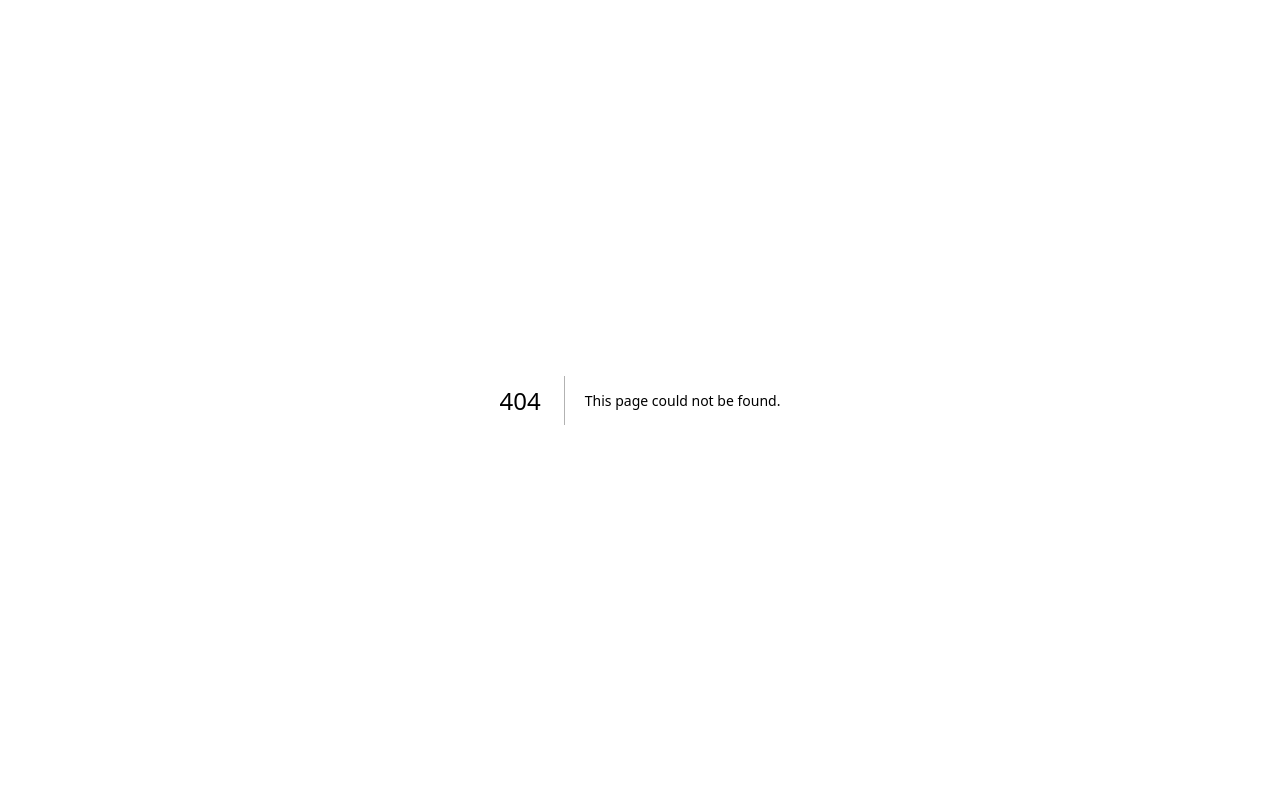
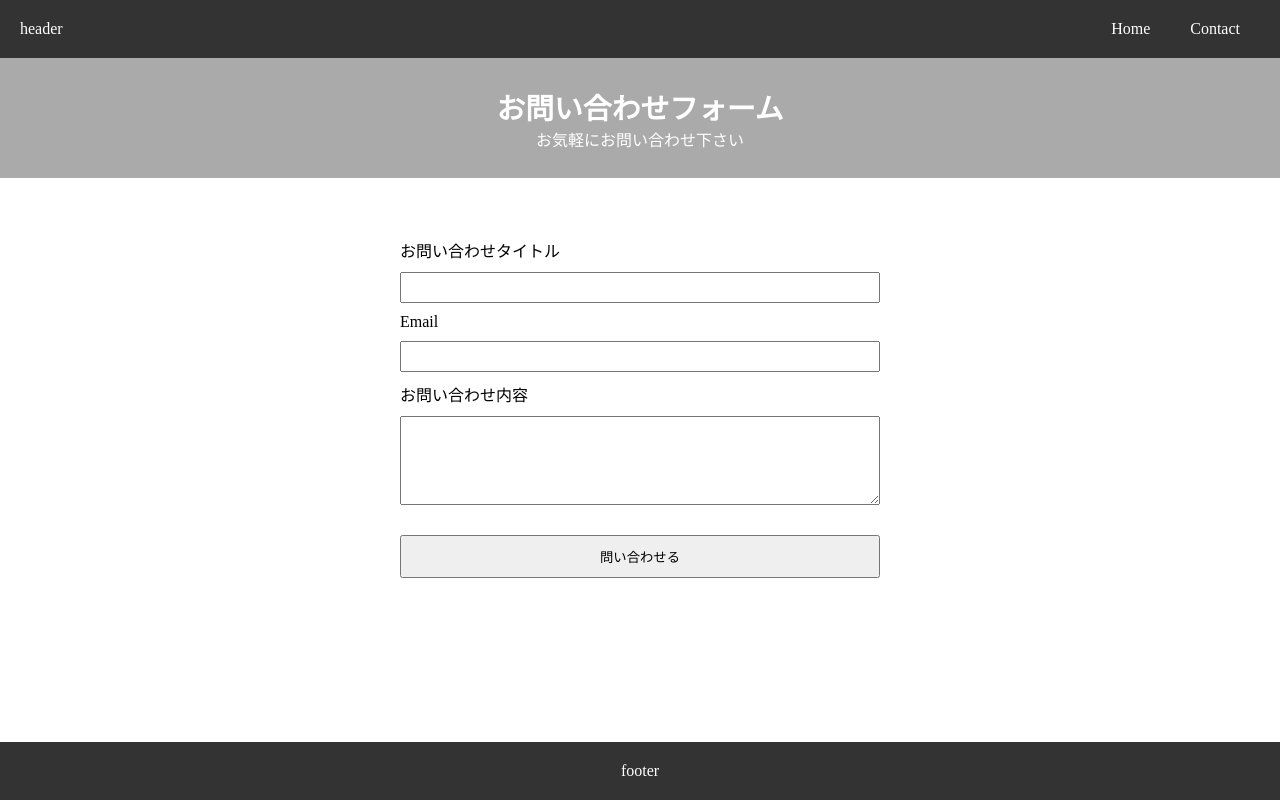
Before and after one commit to bluecode-jp/simple-web-next, a Next.js app: page /contact in a window 1280 px wide. Before the commit this address had no page. Built offline with nearby package versions, Linux system fonts and the light colour scheme.

Commit message:
1st commit

```diff
--- /dev/null
+++ b/app/contact/layout.js
@@ -0,0 +1,5 @@
+export const metadata = { title: "Simple Web React - Contact" };
+
+export default function ContactLayout({ children }) {
+    return children;
+}
--- /dev/null
+++ b/app/contact/page.js
@@ -0,0 +1,110 @@
+'use client'
+import styles from './page.module.css';
+import { useForm } from 'react-hook-form';
+import { useState } from 'react';
+
+export default function Contact() {
+
+    // react-hook-formの設定
+    const { register, handleSubmit, formState: { errors }, reset } = useForm({ mode: "onChange" });
+    // ボタン制御のため追加
+    const [isSubmit, setIsSubmit] = useState(false); // 送信中か？
+    const [buttonText, setButtonText] = useState("問い合わせる"); // ボタンのテキスト表示変更用
+
+    // 問合せクリック時（formサブミット時）
+    const _onSubmit = async (data) => {
+
+        // 状態変更
+        setIsSubmit(true);
+        setButtonText("送信中・・・")
+
+        // sleep
+        await new Promise(resolve => setTimeout(resolve, 2000));
+
+        // 値の表示（OKだったときの処理）
+        // alert(`title=${data.title}, email=${data.email}, message=${data.message}`);
+
+        // API連携
+        const api_url = "http://localhost:3333/contacts";
+
+        try {
+            // API問い合わせ
+            const result = await fetch(api_url, {
+                method: "POST",
+                headers: {
+                    "Content-type": "application/json",
+                },
+                body: JSON.stringify({
+                    title: data.title,
+                    email: data.email,
+                    message: data.message
+                })
+            });
+
+            // 結果をJSONにして取得
+            const json = await result.json();
+
+            // メッセージをalertで表示
+            alert(json.message);
+
+        } catch (error) {
+            // エラーならエラー内容表示
+            alert(error.message);
+        }
+
+
+        // 値のリセット
+        reset();
+
+        // 状態戻し
+        setButtonText("問い合わせる");
+        setIsSubmit(false);
+    }
+
+    return (
+        <main>
+            <section className={styles.hero}>
+                <h1>お問い合わせフォーム</h1>
+                <p>お気軽にお問い合わせ下さい</p>
+            </section>
+            <section className={styles.formContainer}>
+                <form className={styles.contactForm} onSubmit={handleSubmit(_onSubmit)}>
+
+                    <label htmlFor='title'>お問い合わせタイトル</label>
+                    <input type='text' id='title' {...register("title", {
+                        required: "お問い合わせタイトルは必須です。",
+                        maxLength: {
+                            value: 10,
+                            message: "10文字以内で入力して下さい。"
+                        }
+                    })} />
+                    {errors.title && <p className={styles.errorMessage}>{errors.title.message}</p>}
+
+                    <label htmlFor='email'>Email</label>
+                    <input type='text' id='email' {...register("email", {
+                        required: "Emailは必須です。",
+                        pattern: {
+                            value: /^[^@\s]+@[^@\s]+\.[^@\s]+$/,
+                            message: "Emailを正しい形式で入力して下さい。"
+                        }
+                    })} />
+                    {errors.email && <p className={styles.errorMessage}>{errors.email.message}</p>}
+
+                    <label htmlFor='message'>お問い合わせ内容</label>
+                    <textarea id='message' rows={5} {...register("message", {
+                        required: "お問い合わせ内容は必須です。",
+                        maxLength: {
+                            value: 20,
+                            message: "20文字以内で入力して下さい。"
+                        }
+                    })}></textarea>
+                    {errors.message && <p className={styles.errorMessage}>{errors.message.message}</p>}
+
+                    {/* 状態によりボタンの表示を変更 */}
+                    <button type='submit' id='button' disabled={isSubmit}>{buttonText}</button>
+
+                </form>
+            </section>
+        </main>
+    );
+}
--- /dev/null
+++ b/app/contact/page.module.css
@@ -0,0 +1,47 @@
+.hero {
+    background-color: #aaa;
+    height: 120px;
+    display: flex;
+    flex-direction: column;
+    justify-content: center;
+    align-items: center;
+}
+
+.hero h1 {
+    font-size: 1.8rem;
+    color: #fff;
+}
+
+.hero p {
+    font-size: 1.0rem;
+    color: #fff;
+}
+
+.contactForm {
+    display: flex;
+    flex-direction: column;
+    width: 500px;
+    margin: 50px auto;
+    padding: 10px;
+    gap: 10px;
+}
+
+.contactForm input,
+.contactForm textarea {
+    padding: 6px;
+}
+
+.contactForm button {
+    margin-top: 20px;
+    padding: 10px;
+}
+
+.errorMessage {
+    font-size: 0.8rem;
+    color: #f00;
+}
+
+/* 利用せず、別の方法で表示を制御。
+.errorMessage.show {
+    display: block;
+} */
--- a/app/globals.css
+++ b/app/globals.css
@@ -1,49 +1,18 @@
-:root {
-  --background: #ffffff;
-  --foreground: #171717;
+* {
+    margin: 0;
+    padding: 0;
+    box-sizing: border-box;
 }
 
-@media (prefers-color-scheme: dark) {
-  :root {
-    --background: #0a0a0a;
-    --foreground: #ededed;
-  }
+/* 以下、footerをbottomに常時表示するための記述 */
+/* Next.jsでは、bodyのエレメントに対して設定 */
+
+body {
+    display: flex;
+    flex-direction: column;
+    min-height: 100vh;
 }
 
-html {
-  height: 100%;
+main {
+    flex: 1;
 }
-
-html,
-body {
-  max-width: 100vw;
-  overflow-x: hidden;
-}
-
-body {
-  min-height: 100%;
-  display: flex;
-  flex-direction: column;
-  color: var(--foreground);
-  background: var(--background);
-  font-family: Arial, Helvetica, sans-serif;
-  -webkit-font-smoothing: antialiased;
-  -moz-osx-font-smoothing: grayscale;
-}
-
-* {
-  box-sizing: border-box;
-  padding: 0;
-  margin: 0;
-}
-
-a {
-  color: inherit;
-  text-decoration: none;
-}
-
-@media (prefers-color-scheme: dark) {
-  html {
-    color-scheme: dark;
-  }
-}
--- a/app/layout.js
+++ b/app/layout.js
@@ -1,25 +1,21 @@
-import { Geist, Geist_Mono } from "next/font/google";
 import "./globals.css";
 
-const geistSans = Geist({
-  variable: "--font-geist-sans",
-  subsets: ["latin"],
-});
-
-const geistMono = Geist_Mono({
-  variable: "--font-geist-mono",
-  subsets: ["latin"],
-});
+// 共通画面読み込み
+import Header from '../components/header';
+import Footer from '../components/footer';
 
 export const metadata = {
-  title: "Create Next App",
-  description: "Generated by create next app",
+  title: "Simple Web React",
 };
 
 export default function RootLayout({ children }) {
   return (
-    <html lang="en" className={`${geistSans.variable} ${geistMono.variable}`}>
-      <body>{children}</body>
+    <html lang="ja">
+      <body>
+        <Header />
+        {children}
+        <Footer />
+      </body>
     </html>
   );
 }
--- a/app/page.module.css
+++ b/app/page.module.css
@@ -1,142 +1,62 @@
-.page {
-  --background: #fafafa;
-  --foreground: #fff;
-
-  --text-primary: #000;
-  --text-secondary: #666;
-
-  --button-primary-hover: #383838;
-  --button-secondary-hover: #f2f2f2;
-  --button-secondary-border: #ebebeb;
-
-  display: flex;
-  flex: 1;
-  flex-direction: column;
-  align-items: center;
-  justify-content: center;
-  font-family: var(--font-geist-sans);
-  background-color: var(--background);
+.hero {
+    background-color: #aaa;
+    height: 200px;
+    display: flex;
+    flex-direction: column;
+    justify-content: center;
+    align-items: center;
 }
 
-.main {
-  display: flex;
-  flex: 1;
-  width: 100%;
-  max-width: 800px;
-  flex-direction: column;
-  align-items: flex-start;
-  justify-content: space-between;
-  background-color: var(--foreground);
-  padding: 120px 60px;
+.hero h1 {
+    font-size: 1.8rem;
+    color: #fff;
 }
 
-.intro {
-  display: flex;
-  flex-direction: column;
-  align-items: flex-start;
-  text-align: left;
-  gap: 24px;
+.hero p {
+    font-size: 1.0rem;
+    color: #fff;
 }
 
-.intro h1 {
-  max-width: 320px;
-  font-size: 40px;
-  font-weight: 600;
-  line-height: 48px;
-  letter-spacing: -2.4px;
-  text-wrap: balance;
-  color: var(--text-primary);
+.services {
+    display: flex;
+    justify-content: space-evenly;
+    margin-top: 50px;
+    gap: 10px;
 }
 
-.intro p {
-  max-width: 440px;
-  font-size: 18px;
-  line-height: 32px;
-  text-wrap: balance;
-  color: var(--text-secondary);
+.service {
+    background-color: #aaa;
+    height: 200px;
+    width: 200px;
+    display: flex;
+    flex-direction: column;
+    justify-content: center;
+    align-items: center;
 }
 
-.intro a {
-  font-weight: 500;
-  color: var(--text-primary);
+.service h2 {
+    font-size: 1.2rem;
+    color: #fff;
 }
 
-.ctas {
-  display: flex;
-  flex-direction: row;
-  width: 100%;
-  max-width: 440px;
-  gap: 16px;
-  font-size: 14px;
+.service p {
+    font-size: 0.9rem;
+    color: #fff;
 }
 
-.ctas a {
-  display: flex;
-  justify-content: center;
-  align-items: center;
-  height: 40px;
-  padding: 0 16px;
-  border-radius: 128px;
-  border: 1px solid transparent;
-  transition: 0.2s;
-  cursor: pointer;
-  width: fit-content;
-  font-weight: 500;
+/* レスポンシブレイアウト */
+
+@media (max-width: 700px) {
+
+    .services {
+        flex-direction: column;
+        align-items: center;
+        gap: 20px;
+    }
+
+    .service {
+        height: 120px;
+        width: 80%;
+    }
+
 }
-
-a.primary {
-  background: var(--text-primary);
-  color: var(--background);
-  gap: 8px;
-}
-
-a.secondary {
-  border-color: var(--button-secondary-border);
-}
-
-/* Enable hover only on non-touch devices */
-@media (hover: hover) and (pointer: fine) {
-  a.primary:hover {
-    background: var(--button-primary-hover);
-    border-color: transparent;
-  }
-
-  a.secondary:hover {
-    background: var(--button-secondary-hover);
-    border-color: transparent;
-  }
-}
-
-@media (max-width: 600px) {
-  .main {
-    padding: 48px 24px;
-  }
-
-  .intro {
-    gap: 16px;
-  }
-
-  .intro h1 {
-    font-size: 32px;
-    line-height: 40px;
-    letter-spacing: -1.92px;
-  }
-}
-
-@media (prefers-color-scheme: dark) {
-  .logo {
-    filter: invert();
-  }
-
-  .page {
-    --background: #000;
-    --foreground: #000;
-
-    --text-primary: #ededed;
-    --text-secondary: #999;
-
-    --button-primary-hover: #ccc;
-    --button-secondary-hover: #1a1a1a;
-    --button-secondary-border: #1a1a1a;
-  }
-}
--- /dev/null
+++ b/components/footer.js
@@ -0,0 +1,9 @@
+import styles from "./footer.module.css";
+
+export default function Footer() {
+    return (
+        <footer className={styles.footer}>
+            footer
+        </footer>
+    );
+}
--- /dev/null
+++ b/components/footer.module.css
@@ -0,0 +1,6 @@
+.footer {
+    background-color: #333;
+    color: #fff;
+    padding: 20px;
+    text-align: center;
+}
--- /dev/null
+++ b/components/header.js
@@ -0,0 +1,16 @@
+import Link from "next/link";
+import styles from "./header.module.css";
+
+export default function Header() {
+    return (
+        <header className={styles.header}>
+            header
+            <nav>
+                <ul>
+                    <li><Link href="/">Home</Link></li>
+                    <li><Link href="/contact">Contact</Link></li>
+                </ul>
+            </nav>
+        </header>
+    );
+}
--- /dev/null
+++ b/components/header.module.css
@@ -0,0 +1,25 @@
+.header {
+    background-color: #333;
+    color: #fff;
+    display: flex;
+    justify-content: space-between;
+    padding: 20px;
+}
+
+.header ul {
+    display: flex;
+}
+
+.header li {
+    list-style: none;
+}
+
+.header a {
+    color: #fff;
+    text-decoration: none;
+    padding: 0 20px;
+}
+
+.header a:hover {
+    color: #aaa;
+}
--- a/package.json
+++ b/package.json
@@ -10,6 +10,7 @@
   "dependencies": {
     "next": "16.2.2",
     "react": "19.2.4",
-    "react-dom": "19.2.4"
+    "react-dom": "19.2.4",
+    "react-hook-form": "^7.72.1"
   }
 }
```
Also changed, not shown: app/page.js (+20 -58 lines), 1 other file (tests, documents, lock files or other folders).
